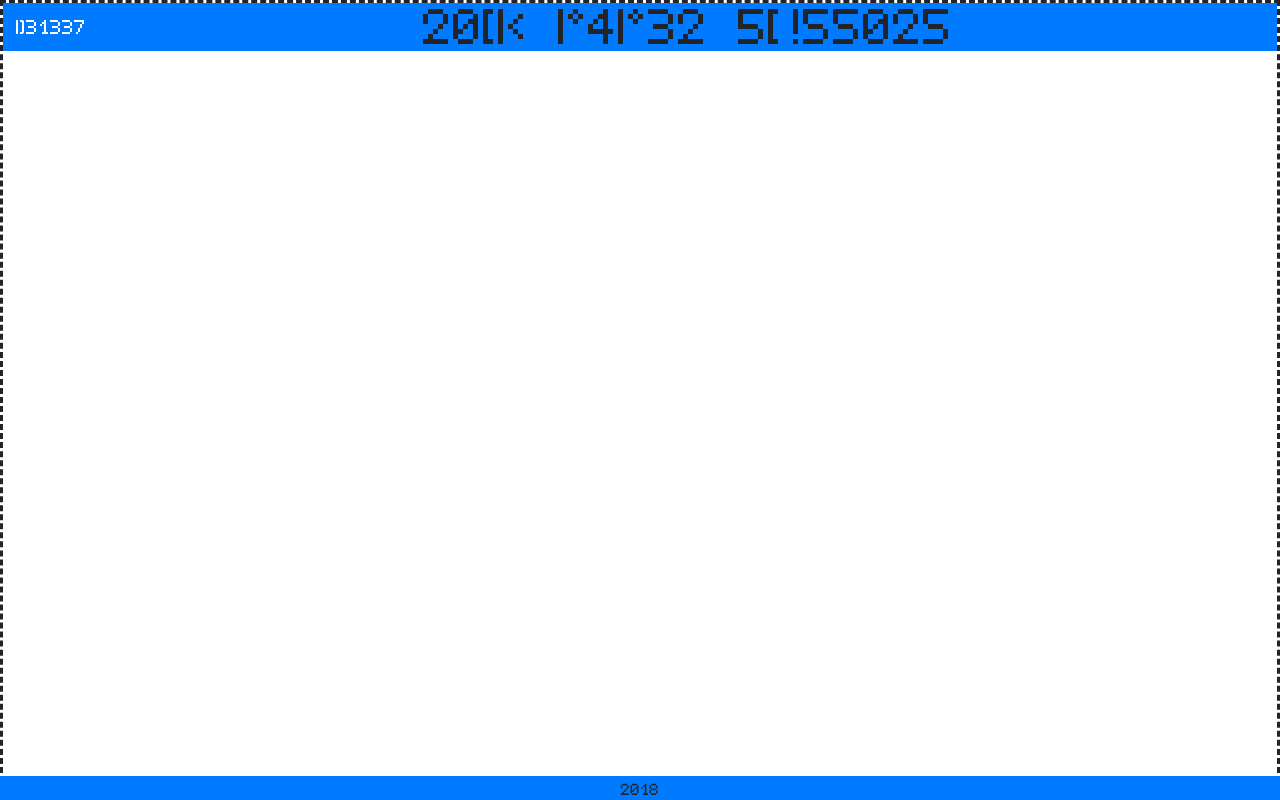
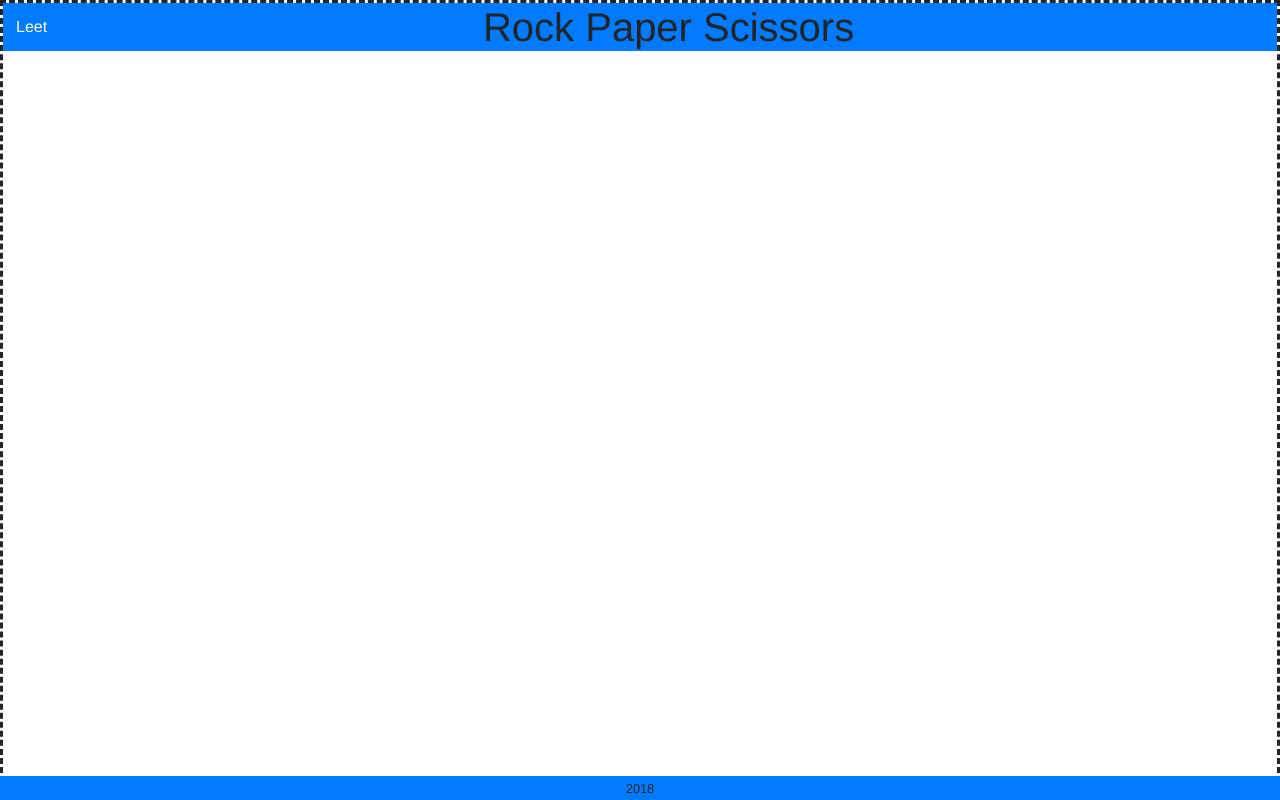
Before and after one commit to t-d-o-g/2p5, a website: page index.html in a window 1280 px wide. Drawn offline with nearby package versions, Linux system fonts and the light colour scheme; no server answers.

Commit message:
Make bootstrap font default

```diff
--- a/assets/js/app.js
+++ b/assets/js/app.js
@@ -107,7 +107,7 @@ window.onload = function() {
     $('#leet-btn').on('click', function(e) {
         if ($('body').css('font-family') === 'LeetSpeak') {
             $('body').css('font-family', '"Helvetica Neue", Helvetica, Arial, sans-serif');
-            $('#leet-btn').text('Releet');
+            $('#leet-btn').text('Leet');
         } else {
             $('body').css('font-family', 'LeetSpeak');
             $('#leet-btn').text('Deleet');
--- a/assets/scss/main.scss
+++ b/assets/scss/main.scss
@@ -9,7 +9,7 @@ $bs-default: "Helvetica Neue", Helvetica, Arial, sans-serif;
 }
 
 body {
-    font-family: LeetSpeak;
+    font-family: $bs-default;
     position: absolute;
     height: 100%;
     width: 100%;
--- a/index.html
+++ b/index.html
@@ -17,7 +17,7 @@
     <body>
         <header>
             <div class="d-flex page-header bg-primary justify-content-start">
-                <button type="submit" class="btn btn-primary" id="leet-btn">Deleet</button>
+                <button type="submit" class="btn btn-primary" id="leet-btn">Leet</button>
                 <h1>Rock Paper Scissors</h1>
             </div>
         </header>
```
Also changed, not shown: assets/css/main.css.
